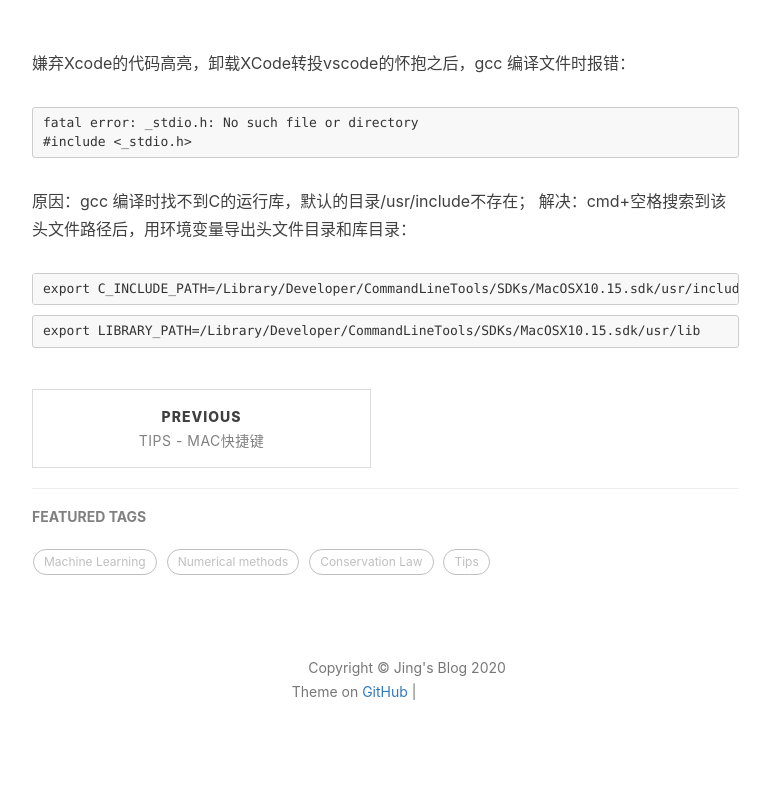
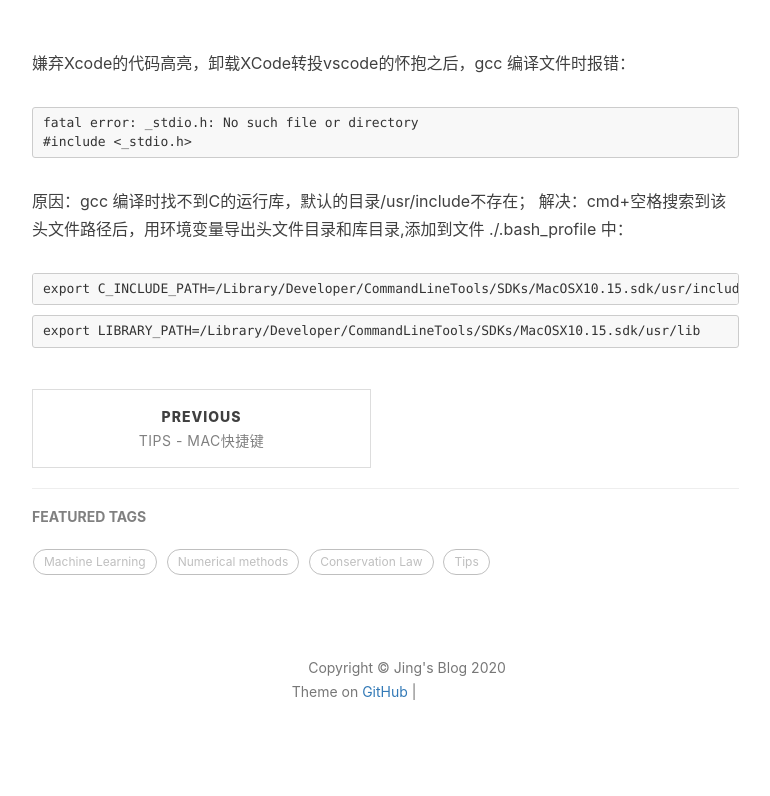
Before and after one commit to HuangJing0/HuangJing0.github.io, a Jekyll site: the page built from _posts/2020-03-31-[C Program] MAC命令行gcc编译失败.md, in a window 1280 px wide. Shown: the part 347-1143 px from the top of the page, without its empty margins (233-1003 px from the left). Built offline with Jekyll 4.4.1, drawn with Linux system fonts in a browser that asks for light colours; our own code applies the rules of GitHub Pages for plain Markdown files; comment, search, counter and statistics services are not loaded; grey boxes are pictures that could not be loaded.

Commit message:
Update post

````diff
--- a/_posts/2020-03-31-[C Program] MAC命令行gcc编译失败.md
+++ b/_posts/2020-03-31-[C Program] MAC命令行gcc编译失败.md
@@ -22,7 +22,7 @@ tags:
 
 
 原因：gcc 编译时找不到C的运行库，默认的目录/usr/include不存在；
-解决：cmd+空格搜索到该头文件路径后，用环境变量导出头文件目录和库目录：
+解决：cmd+空格搜索到该头文件路径后，用环境变量导出头文件目录和库目录,添加到文件 ./.bash_profile 中：
 
 ```
 export C_INCLUDE_PATH=/Library/Developer/CommandLineTools/SDKs/MacOSX10.15.sdk/usr/include
````
